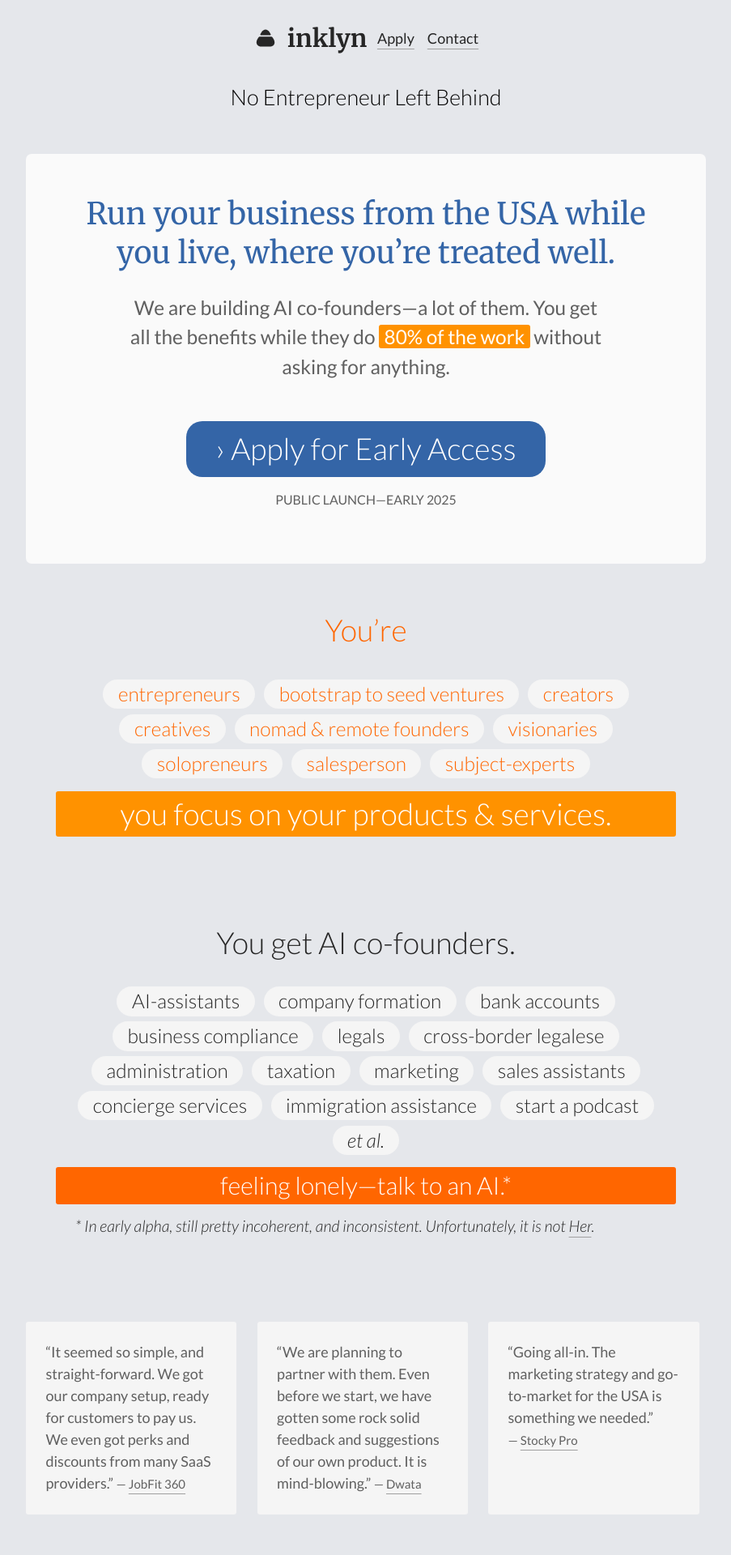
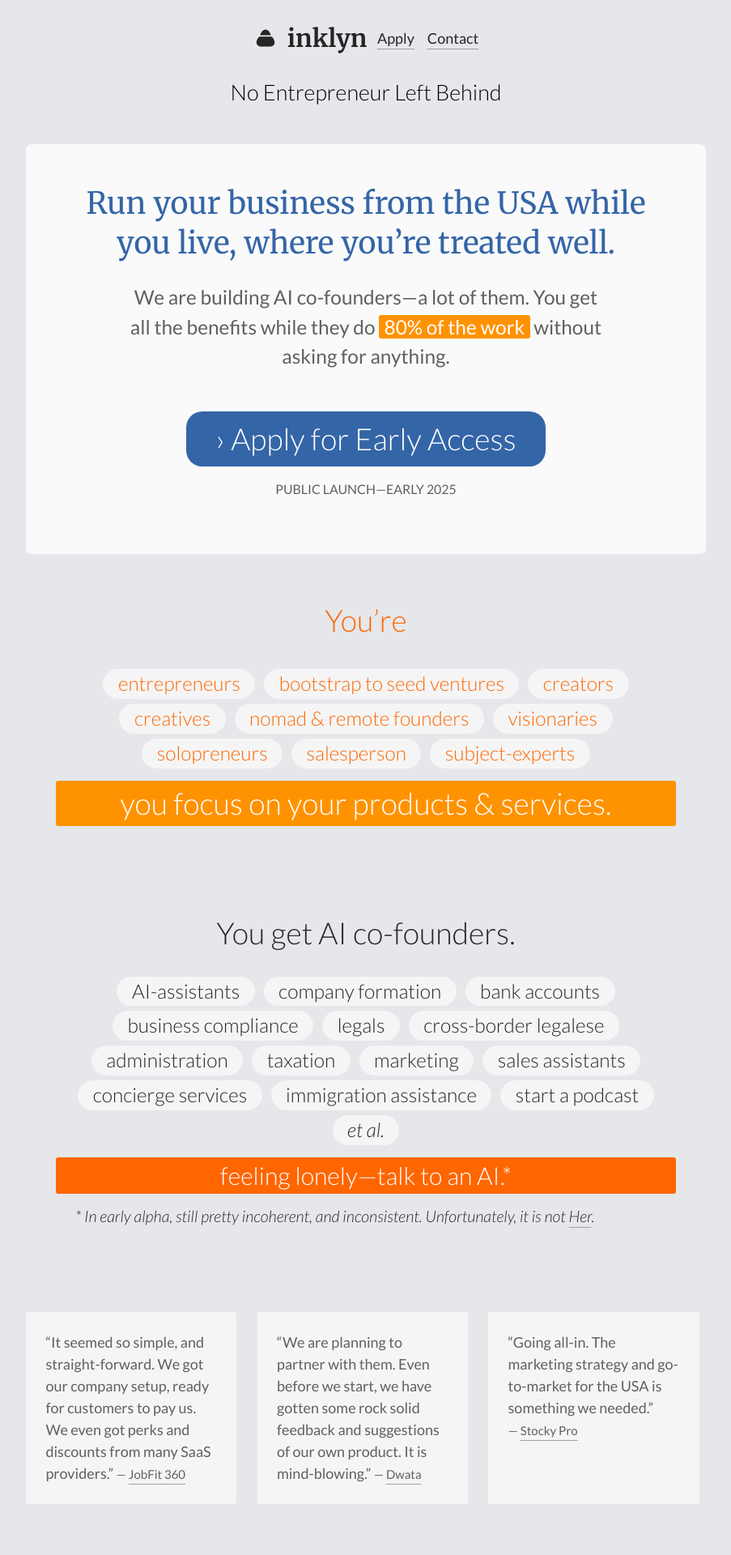
Before and after one commit to Inklyn/inklyn.com, a Jekyll site: the page built from index.html, in a window 1280 px wide. Shown: the top 1920 px of the page at 81% size, without its empty margins (188-1091 px from the left). Built offline with Jekyll 4.4.1, drawn with Linux system fonts in a browser that asks for light colours.

Commit message:
Header tweak

```diff
--- a/_includes/css/header.css
+++ b/_includes/css/header.css
@@ -51,7 +51,7 @@ header nav a {
 
 .site-desc {
 	margin: 0;
-	padding: var(--space-xs) 0;
+	padding: var(--space-2xs) 0;
 	text-align: center;
 	font-weight: var(--font-weight-low);
 	color: var(--color-full);
```
